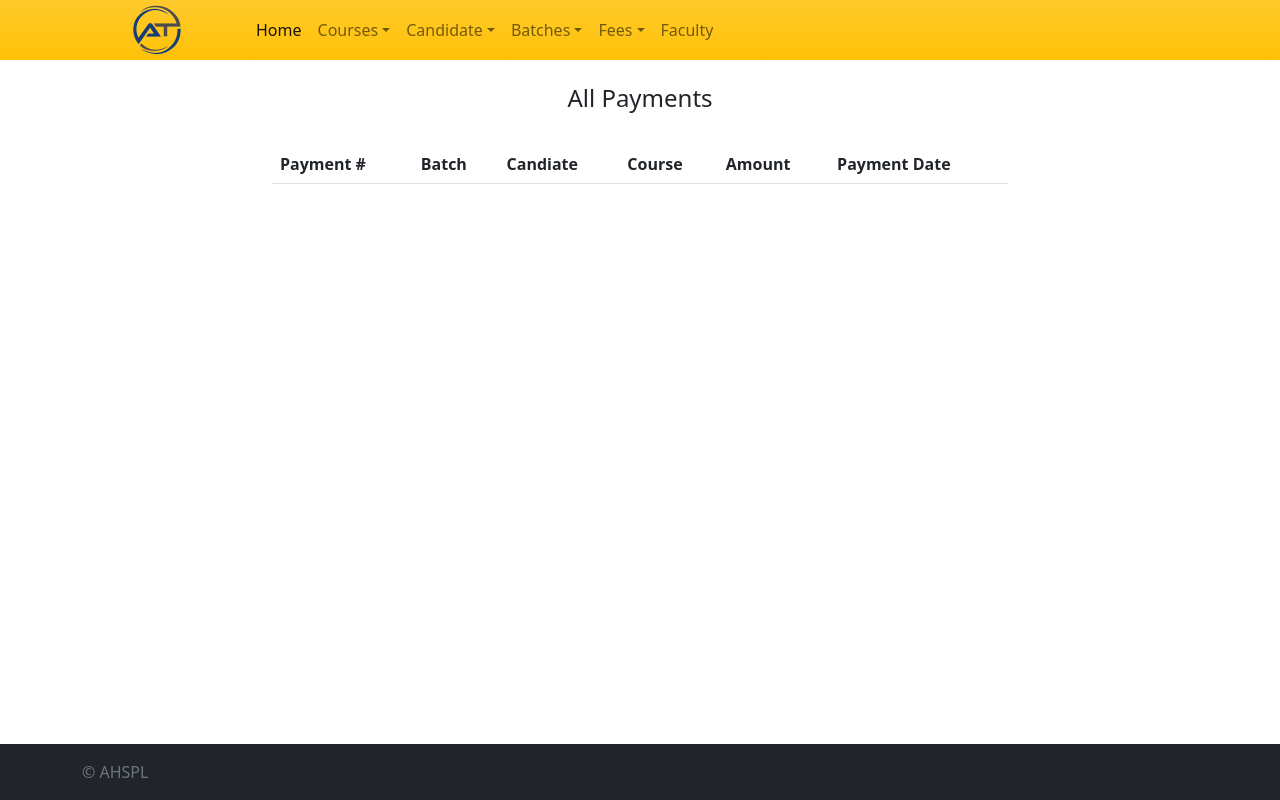
After one commit to syednazrulhasan/djangocrm, a Django app: page /all-payments in a window 1280 px wide. The commit adds this page. Run offline with Django 4.2, Linux system fonts and the light colour scheme; lists and menus that the app fills with data are empty; some libraries are stand-ins or nearby versions.

Commit message:
payments add module completed

```diff
--- a/crmapp/urls.py
+++ b/crmapp/urls.py
@@ -33,9 +33,16 @@ urlpatterns = [
     path('get_students_for_batch/<int:batch_id>/', views.get_students_for_batch, name='get_batch_data'),
 
     path('export-candidate', views.faculty, name='export-candidate'),
-    path('fees-collections', views.faculty, name='fees-collections'),
-    path('add-fees-collection', views.faculty, name='add-fees-collection'),
+
+
+    path('all-payments', views.all_collections, name='all_collections'),
+    path('add-payment', views.add_edit_payment, name='add_payment'),
+    path('edit-payment/<int:payment_id>', views.add_edit_payment, name='edit_payment'),
+    path('export-payment', views.faculty, name='export_collections'),
+
+    path('get_course_for_batch/<int:batch_id>/', views.get_course_for_batch, name='get_course_forbatch'),
+
+
     path('faculty', views.faculty, name='faculty'),
-    path('services', views.contact, name='services'),
-    path('contact', views.contact, name='contact'),
+
 ]
--- a/crmapp/views.py
+++ b/crmapp/views.py
@@ -1,13 +1,16 @@
 from django.shortcuts import render, HttpResponse, redirect, get_object_or_404
 from datetime import datetime
-from .models import Course,Userroles,Users,Enrollment,Batch
+from .models import Course,Userroles,Users,Enrollment,Batch,Payments
 from django.contrib import messages
-import csv
+import csv,os
 from django.http import HttpResponse
 from django.utils import timezone
 from django.core.paginator import Paginator, EmptyPage, PageNotAnInteger
 from django.core.serializers import serialize
 from django.http import JsonResponse
+from django.core.files.storage import default_storage
+from django.core.exceptions import ValidationError
+
 
 # Create your views here.
 def index(request):
@@ -278,9 +281,21 @@ def get_students_for_batch(request, batch_id):
 
     students = Users.objects.filter(user_id__in=student_ids)
 
-    student_list = [{'user_id': student.user_id, 'user_name': student.user_name} for student in students]
+    student_list = [{'user_id': student.user_id, 'user_name': student.user_name, 'user_phone':student.user_phone } for student in students]
 
     return JsonResponse({'students': student_list})
+
+
+def get_course_for_batch(request, batch_id):
+    batch = get_object_or_404(Batch, batch_id=batch_id)
+    course_id = batch.course_id_id
+    courses = get_object_or_404(Course,pk=course_id)
+    course_data = {
+        'id'  : courses.course_id,
+        'name': courses.course_name,
+        # Add other fields as needed
+    }
+    return JsonResponse({'course':course_data})
 
 # this function is used to export the code as csv for batch
 def export_batch_students_csv(request, batch_id):
@@ -307,13 +322,79 @@ def export_batch_students_csv(request, batch_id):
 
     return response
 
+def all_collections(request):
+    payments = Payments.objects.all()
+    return render(request, 'all-payments.html')
+
+def add_edit_payment(request, payment_id=None):
+    batchdata = Batch.objects.all()
+
+    if request.method == 'POST':
+        batch_id = request.POST.get('selectbatch')
+        course_id = request.POST.get('selectcourse')
+        candidate_id = request.POST.get('selectcandidate')
+
+        if batch_id and course_id and candidate_id:
+            batchinstance = get_object_or_404(Batch, pk=batch_id)
+            courseinstance = get_object_or_404(Course, pk=course_id)
+            candidateinstance = get_object_or_404(Enrollment, candidate_id=candidate_id, course_id=course_id)
+
+            payment_amount = request.POST.get('payment_amount')
+            payment_reference_file = request.FILES.get('payment_reference')
+
+            if payment_reference_file:
+                # Save the file to the specified folder
+                file_path = os.path.join('payment_references/', payment_reference_file.name)
+
+                try:
+                    with default_storage.open(file_path, 'wb+') as destination:
+                        for chunk in payment_reference_file.chunks():
+                            destination.write(chunk)
+                except Exception as e:
+                    # Handle any potential errors during file saving
+                    messages.error(request, f'Error saving file: {e}')
+                    return render(request, 'payments.html', {'batchdata': batchdata })
+
+                # Create a new Payments instance and assign the image to payment_reference
+                paymentwa = Payments.objects.create(
+                    batch_id=batchinstance,
+                    candidate_id=candidateinstance,
+                    course_id=courseinstance,
+                    payment_amount=payment_amount,
+                    payment_reference=file_path,  # Use the field you defined in the model
+                    date_created=timezone.now()
+                )
+
+                messages.success(request, 'Payment Added Successfully')
+                return redirect('all_collections')
+            else:
+                messages.warning(request, 'No file was uploaded.')
+
+    return render(request, 'payments.html', {'batchdata': batchdata })
 
 
 def faculty(request):
 	return HttpResponse('this is about page')
 
-def contact(request):
-	return HttpResponse('this is contact page')
+
+# this function is used to fetch courses students have enrolled to in an ajax call
+def get_courses_for_student(request, user_id):
+    # Fetch the user's enrollments with course information
+    enrollments = Enrollment.objects.filter(candidate_id=user_id).select_related('course_id')
+
+    # Extract course information from enrollments
+    courses_info = []
+    for enrollment in enrollments:
+        course_info = {
+            'course_id': enrollment.course_id.course_id,
+            'course_name': enrollment.course_id.course_name,
+            'course_fee': enrollment.course_id.course_fee,
+            'course_duration': enrollment.course_id.course_duration,
+        }
+        courses_info.append(course_info)
+
+    return JsonResponse({'courses': courses_info})
+
 
 def generate_unique_number():
     last_user_id = get_last_inserted_user_id()  # Replace with your logic to fetch the last user_id
@@ -339,3 +420,7 @@ def get_last_inserted_user_id():
     # Extract the 'user_id' value from the result
     last_inserted_user_id = last_inserted_user['user_id'] if last_inserted_user else None
     return last_inserted_user_id
+
+
+
+#def test_data():
--- /dev/null
+++ b/templates/all-payments.html
@@ -0,0 +1,47 @@
+{% extends 'base.html' %}
+
+{% block content %}
+<div class="row">
+
+	<div class="col">
+	</div>
+
+    <div class="col-8">
+
+		<div class="py-4 text-center">
+	    	<h4>All Payments</h4>
+	  	</div>
+	  	<div>
+		  	{% if messages %}
+	    		{% for message in messages %}
+	    		<div class="alert alert-success">
+				  <strong>{{message}}</strong>
+				</div>
+	    		{% endfor %}
+	    	{% endif %}
+	  	</div>
+
+		<table class="table  table-hover">
+		  <thead>
+		    <tr>
+		      <th scope="col">Payment #</th>
+		      <th scope="col">Batch</th>
+		      <th scope="col">Candiate</th>
+		      <th scope="col">Course</th>
+		      <th scope="col">Amount</th>
+		      <th scope="col">Payment Date</th>
+		    </tr>
+		  </thead>
+		  <tbody>
+
+
+
+		  </tbody>
+		</table>
+	</div>
+
+	<div class="col">
+	</div>
+
+</div>
+{% endblock %}
--- a/templates/base.html
+++ b/templates/base.html
@@ -25,7 +25,7 @@
 
   <main>
     {% block navigation %}
-    <nav class="navbar navbar-expand-lg navbar-light bg-warning" aria-label="Eighth navbar example">
+    <nav class="navbar navbar-expand-lg navbar-light bg-warning bg-gradient" aria-label="Eighth navbar example">
         <div class="container">
             <a class="navbar-brand" href="{% url 'home' %}">
                 <img src="{% static 'logo.png' %}"/>
@@ -73,9 +73,9 @@
                 <li class="nav-item dropdown">
                   <a class="nav-link dropdown-toggle" href="#" id="dropdown10" data-bs-toggle="dropdown" aria-expanded="false">Fees</a>
                     <ul class="dropdown-menu" aria-labelledby="dropdown10">
-                        <li><a class="dropdown-item" href="#">All Collections</a></li>
-                        <li><a class="dropdown-item" href="#">Add Collection</a></li>
-                        <li><a class="dropdown-item" href="#">Export Collection</a></li>
+                        <li><a class="dropdown-item" href="{% url 'add_payment' %}">Add Fee Collection</a></li>
+                        <li><a class="dropdown-item" href="{% url 'all_collections' %}">All Collection</a></li>
+                        <li><a class="dropdown-item" href="{% url 'export_collections' %}">Export Collection</a></li>
                     </ul>
                 </li>
 
@@ -83,9 +83,6 @@
                   <a class="nav-link" aria-current="page" href="#">Faculty</a>
                 </li>
 
-                <li class="nav-item">
-                  <a class="nav-link" aria-current="page" href="#">Contact</a>
-                </li>
 
                 </ul>
                 <!-- <form>
@@ -110,7 +107,7 @@
 <footer class="footer mt-auto py-3 bg-dark">
     {% block footer %}
       <div class="container">
-        <span class="text-muted">&copy; Advatech HR Services Pvt Ltd</span>
+        <span class="text-muted">&copy; AHSPL</span>
       </div>
     {% endblock %}
 </footer>
```
Also changed, not shown: advacrmproject/settings.py (+14 -1 lines), crmapp/models.py (+9 -0 lines), templates/base.html.txt (+13 -0 lines), templates/payments.html (added, +178 -0 lines), advacrmproject/static/logo.png (deleted), crmapp/migrations/0008_payments.py (added), crmapp/migrations/0009_rename_candidate_id_payments_candidate_enrollment.py (added), crmapp/migrations/0010_remove_payments_editable_and_more.py (added), crmapp/migrations/0011_rename_candidate_enrollment_payments_candidate_id.py (added), crmapp/migrations/0012_payments_payment_reference.py (added), db.sqlite3, media/payment_references/1.jpeg (added), media/payment_references/1.png (added), media/payment_references/WhatsApp Image 2023-10-21 at 14.11.13.jpeg (added), 1 other file.
